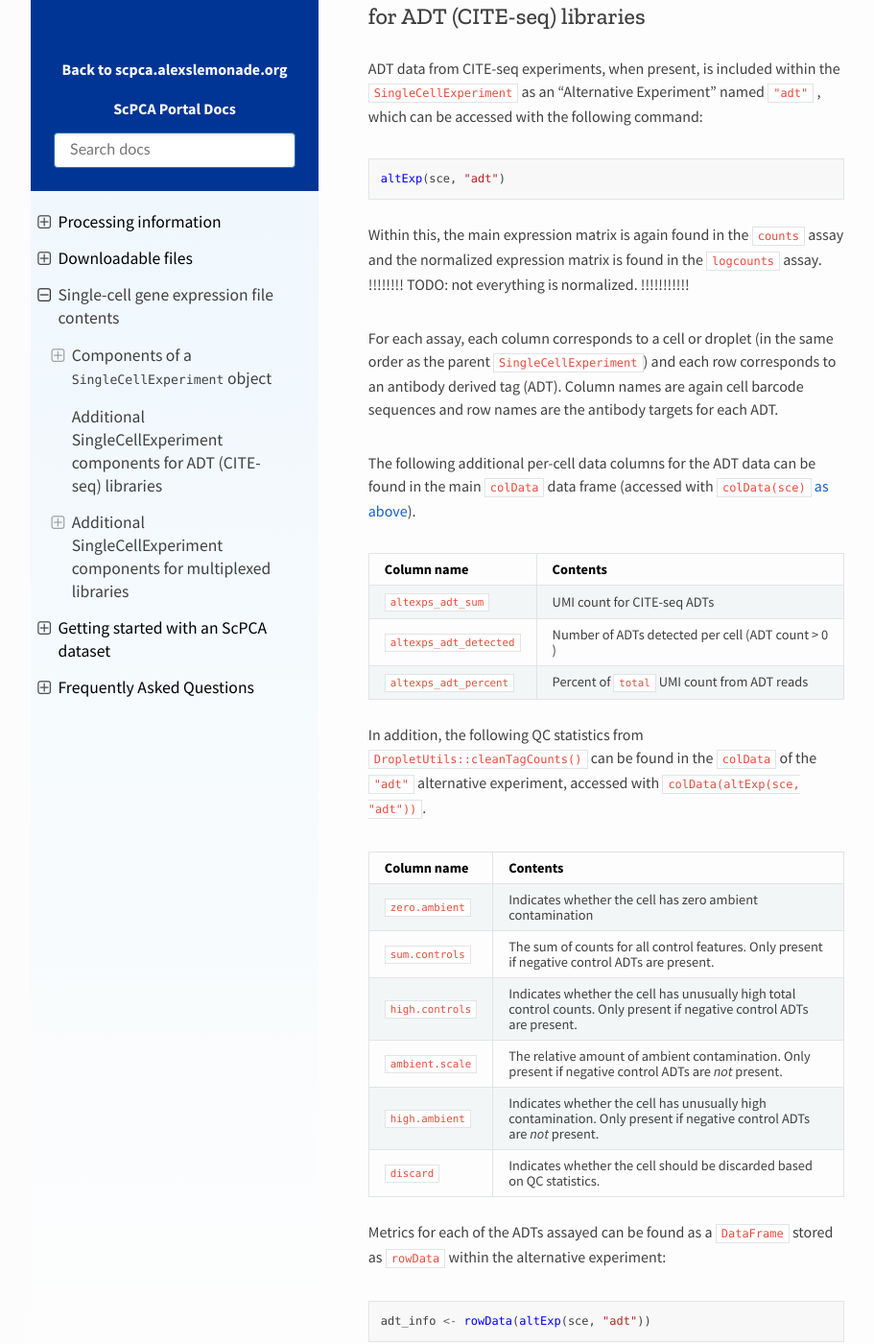
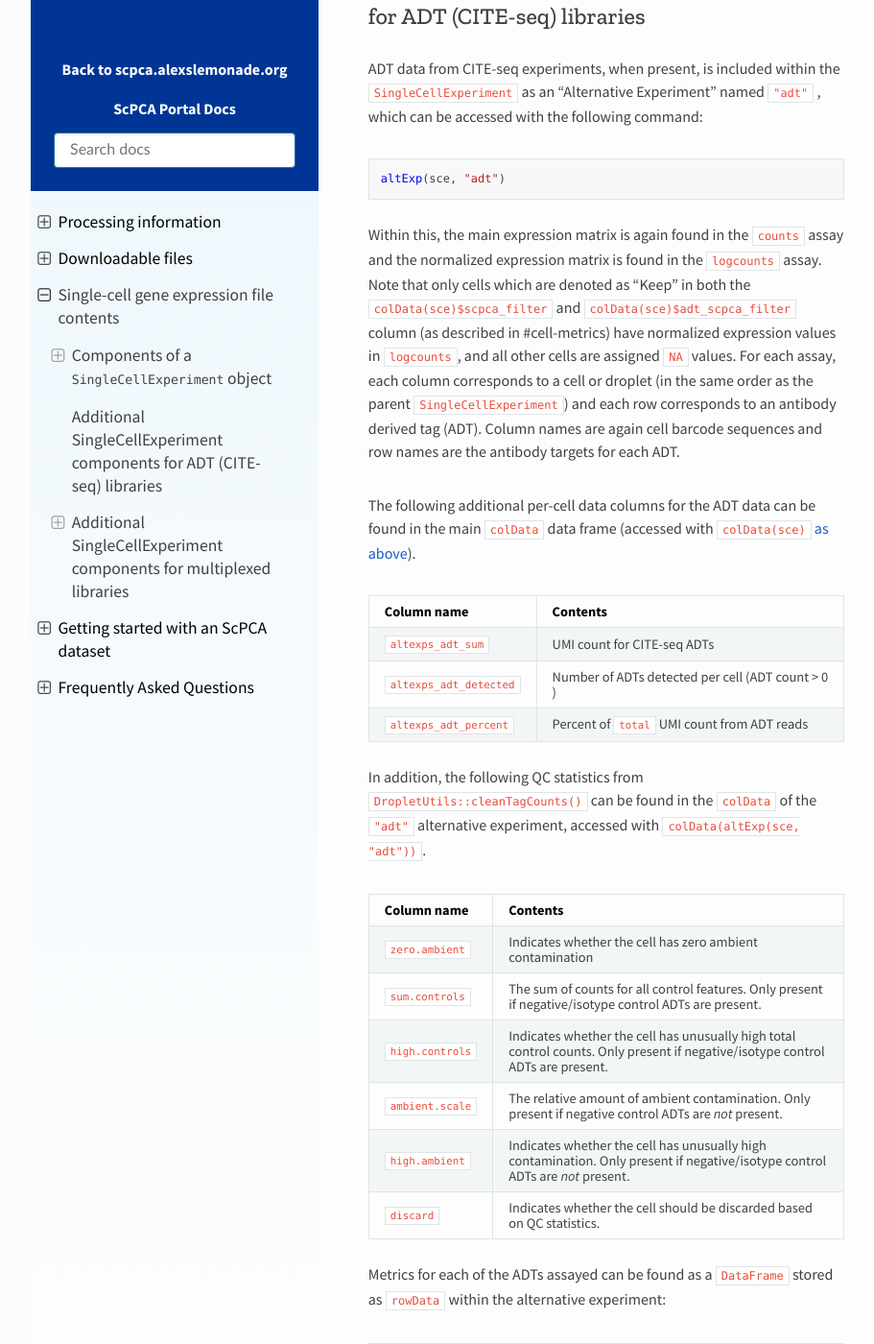
Before and after one commit to DongzeHE/scpca-docs, a Sphinx documentation site: the page built from docs/sce_file_contents.md, in a window 1280 px wide and 1400 px high, scrolled down 5089 px. Shown: the whole window at 96% size, without its empty margins (158-1069 px from the left). Built offline with Sphinx 7.4.7 and the Read the Docs theme 2.0.0, drawn with Linux system fonts in a browser that asks for light colours.

Commit message:
not all cells have normalized ADT counts

````diff
--- a/docs/sce_file_contents.md
+++ b/docs/sce_file_contents.md
@@ -135,8 +135,7 @@ altExp(sce, "adt")
 ```
 
 Within this, the main expression matrix is again found in the `counts` assay and the normalized expression matrix is found in the `logcounts` assay.
-!!!!!!!! TODO: not everything is normalized. !!!!!!!!!!!
-
+Note that only cells which are denoted as "Keep" in both the `colData(sce)$scpca_filter` and  `colData(sce)$adt_scpca_filter` column (as described in #cell-metrics) have normalized expression values in `logcounts`, and all other cells are assigned `NA` values.
 For each assay, each column corresponds to a cell or droplet (in the same order as the parent `SingleCellExperiment`) and each row corresponds to an antibody derived tag (ADT).
 Column names are again cell barcode sequences and row names are the antibody targets for each ADT.
 
@@ -155,10 +154,10 @@ In addition, the following QC statistics from [`DropletUtils::cleanTagCounts()`]
 | Column name                | Contents                                          |
 | -------------------------- | ------------------------------------------------- |
 | `zero.ambient`   | Indicates whether the cell has zero ambient contamination   |
-| `sum.controls` |  The sum of counts for all control features. Only present if negative control ADTs are present. |
-| `high.controls`  | Indicates whether the cell has unusually high total control counts. Only present if negative control ADTs are present.|
+| `sum.controls` |  The sum of counts for all control features. Only present if negative/isotype control ADTs are present. |
+| `high.controls`  | Indicates whether the cell has unusually high total control counts. Only present if negative/isotype control ADTs are present.|
 | `ambient.scale` |  The relative amount of ambient contamination. Only present if negative control ADTs are _not_ present. |
-| `high.ambient`  | Indicates whether the cell has unusually high contamination. Only present if negative control ADTs are _not_ present.|
+| `high.ambient`  | Indicates whether the cell has unusually high contamination. Only present if negative/isotype control ADTs are _not_ present.|
 | `discard`  | Indicates whether the cell should be discarded based on QC statistics. |
 
 
````
